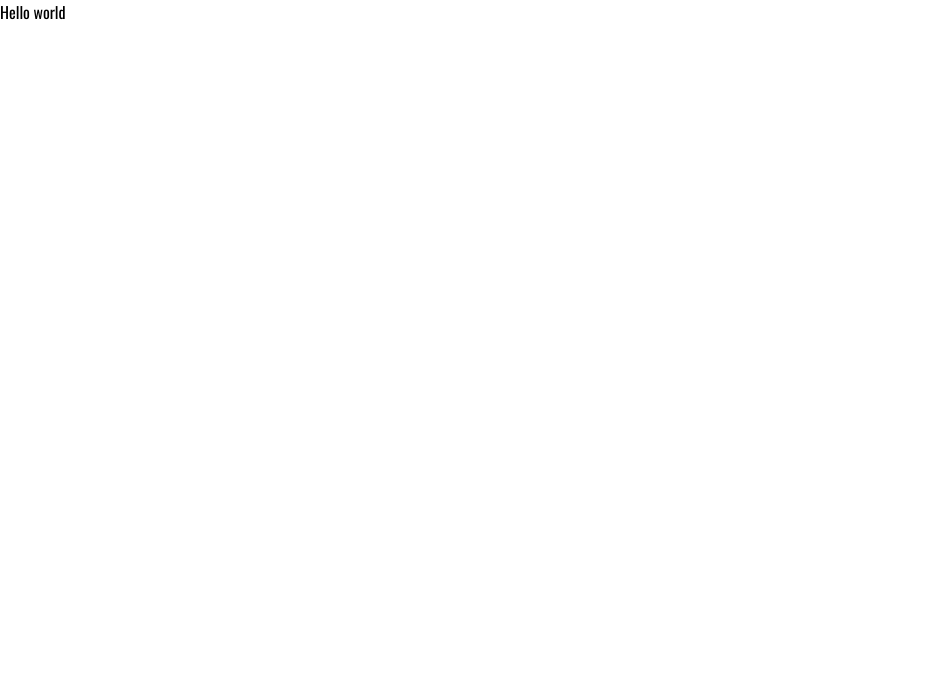
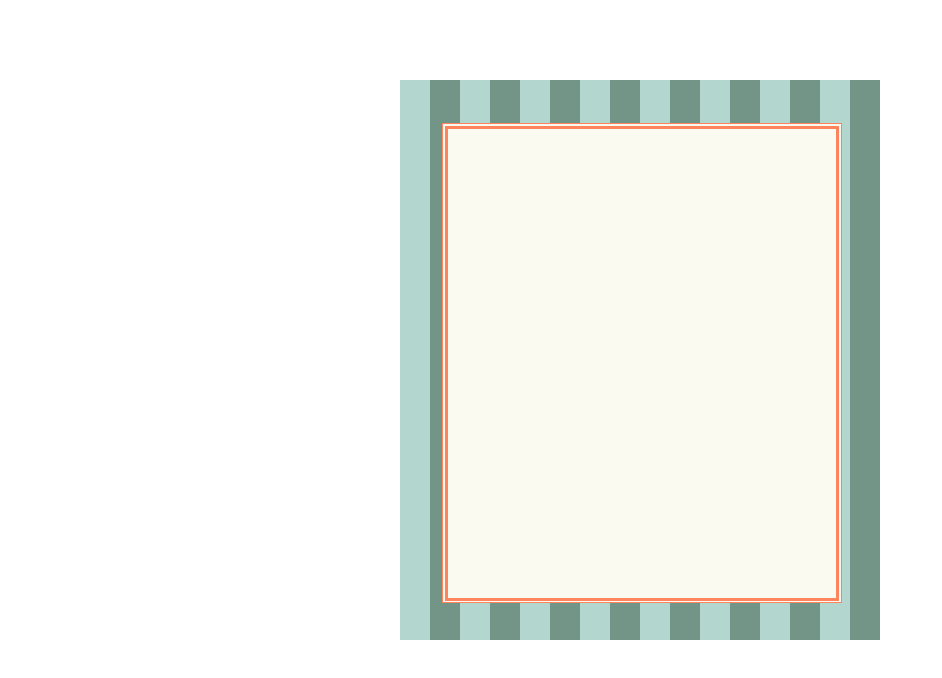
Before and after one commit to EDowning2000/tasiaTime, a Next.js app in the folder client/: page /rules in a window 1280 px wide. Shown: the top 678 px of the page, without its empty margins (0-942 px from the left). Built offline with nearby package versions, Linux system fonts and the light colour scheme.

Commit message:
got the center of the rules page working nicely

```diff
--- a/client/pages/rules.js
+++ b/client/pages/rules.js
@@ -2,8 +2,29 @@ import styles from "../styles/Rules.module.css";
 
 export default function Rules() {
   return (
-    <>
-      <div> Hello world</div>
-    </>
+    <div className={styles.mainContainer}>
+      <div className={styles.firstContainer}>
+        <div className={styles.lightGreen}></div>
+        <div className={styles.darkGreen}></div>
+        <div className={styles.lightGreen}></div>
+        <div className={styles.darkGreen}></div>
+        <div className={styles.lightGreen}></div>
+        <div className={styles.darkGreen}></div>
+        <div className={styles.lightGreen}></div>
+        <div className={styles.darkGreen}></div>
+        <div className={styles.lightGreen}></div>
+        <div className={styles.darkGreen}></div>
+        <div className={styles.lightGreen}></div>
+        <div className={styles.darkGreen}></div>
+        <div className={styles.lightGreen}></div>
+        <div className={styles.darkGreen}></div>
+        <div className={styles.lightGreen}></div>
+        <div className={styles.darkGreen}></div>
+        <div className={styles.center}>
+          <div className={styles.center2}></div>
+          <></>
+        </div>
+      </div>
+    </div>
   );
 }
--- a/client/styles/Rules.module.css
+++ b/client/styles/Rules.module.css
@@ -0,0 +1,39 @@
+.mainContainer {
+  display: flex;
+  margin: 5rem;
+}
+.firstContainer {
+  height: 70vh;
+  width: 30rem;
+  display: flex;
+  margin: auto;
+}
+.lightGreen {
+  height: 100%;
+  width: 2rem;
+  background-color: rgb(179, 215, 206);
+}
+.darkGreen {
+  height: 100%;
+  width: 2rem;
+  background-color: rgb(114, 149, 136);
+}
+.center {
+  position: absolute;
+  margin-left: 2.6rem;
+  margin-top: 2.7rem;
+  background-color: rgb(251, 250, 241);
+  z-index: 100;
+  height: 60vh;
+  width: 25rem;
+  border: 1px solid rgb(255, 132, 94);
+}
+.center2 {
+  background-color: rgb(251, 250, 241);
+  height: 59.3vh;
+  width: 24.6rem;
+  margin-left: 0.15rem;
+  margin-top: 0.13rem;
+  border: 3px solid rgb(255, 132, 94);
+  display: flex;
+}
```
